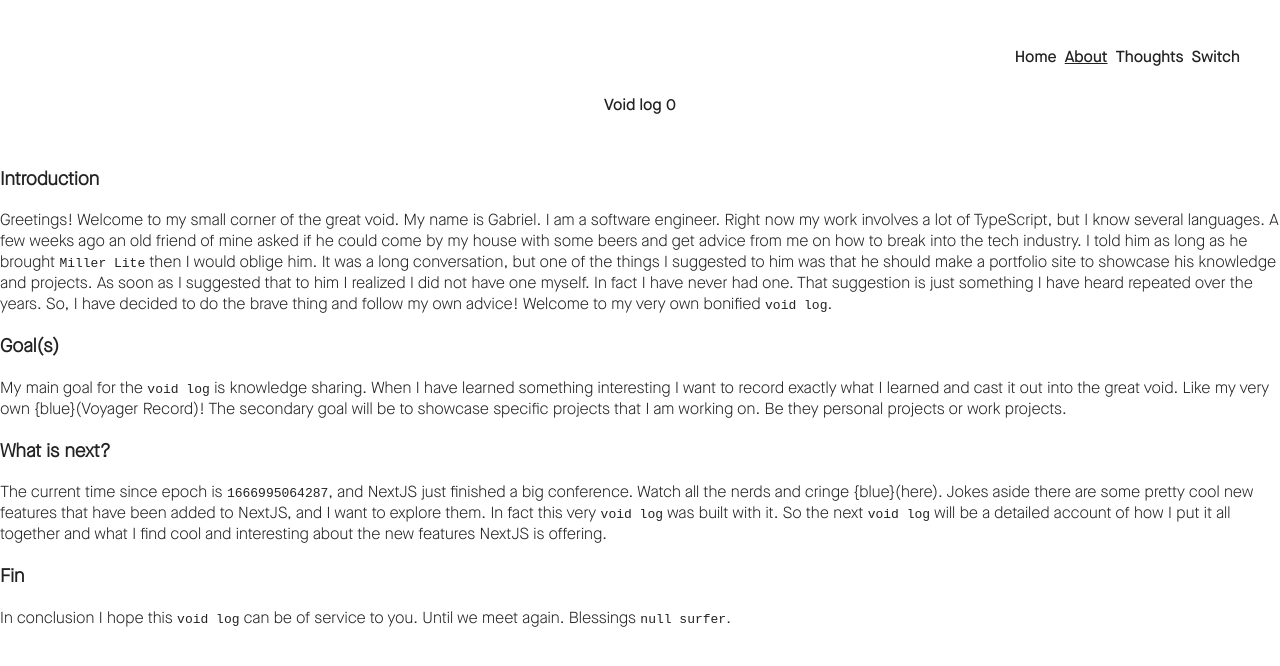
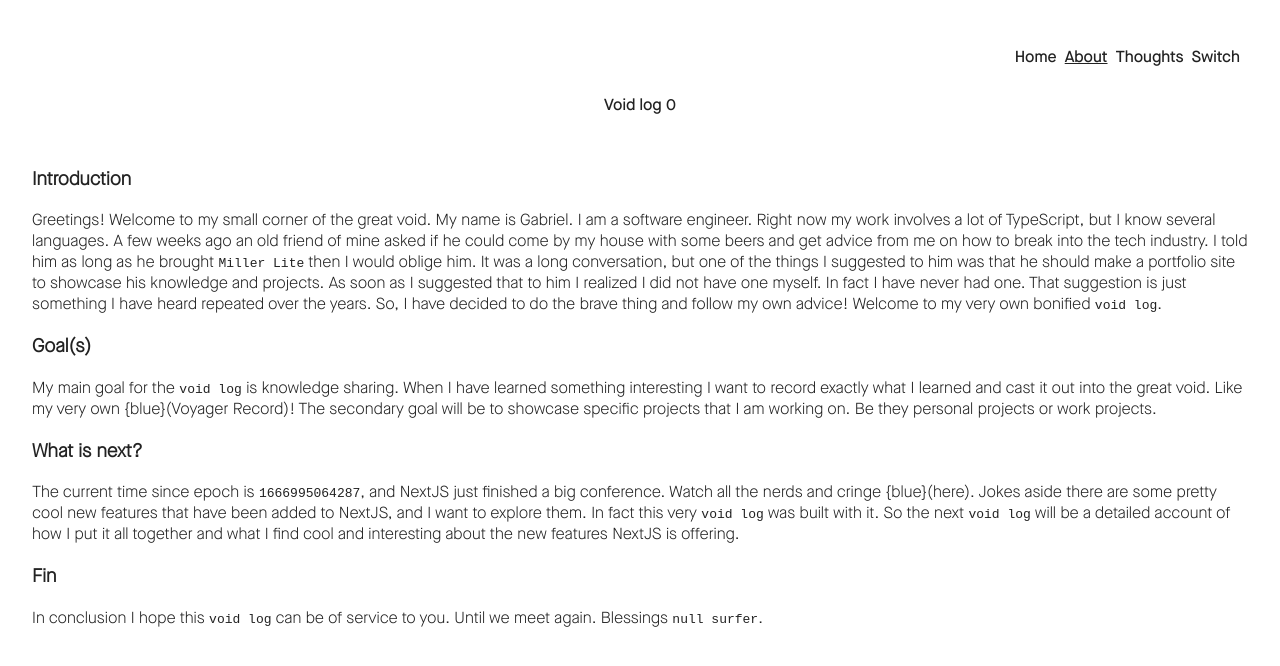
Before and after one commit to gabrielgrover/improved-octo-spoon, a Next.js app: page /about in a window 1280 px wide. Shown: the top 666 px of the page. Built offline with nearby package versions, Linux system fonts and the light colour scheme; what markdown-it-attrs, markdown-it-color, markdown-it-highlightjs, markdown-it-imsize would draw is missing.

Commit message:
commenting-redux update style

```diff
--- /dev/null
+++ b/app/about/about.module.css
@@ -0,0 +1,3 @@
+.container {
+	padding: 0 2em 2em;
+}
--- a/app/about/page.tsx
+++ b/app/about/page.tsx
@@ -2,15 +2,16 @@ import { Blog } from "../../Blog";
 import { load_blog_html } from "../../apis/blog_api";
 import { PageHeading } from "../components";
 import { Constants } from "../../utils";
+import styles from "./about.module.css";
 
 const About = async () => {
   const blog_html = await load_blog_html(String(Constants.ABOUT_ME_BLOG_ID));
 
   return (
-    <>
+    <div className={styles.container}>
       <PageHeading>Void log 0</PageHeading>
       <Blog html={blog_html} />
-    </>
+    </div>
   );
 };
 
```
